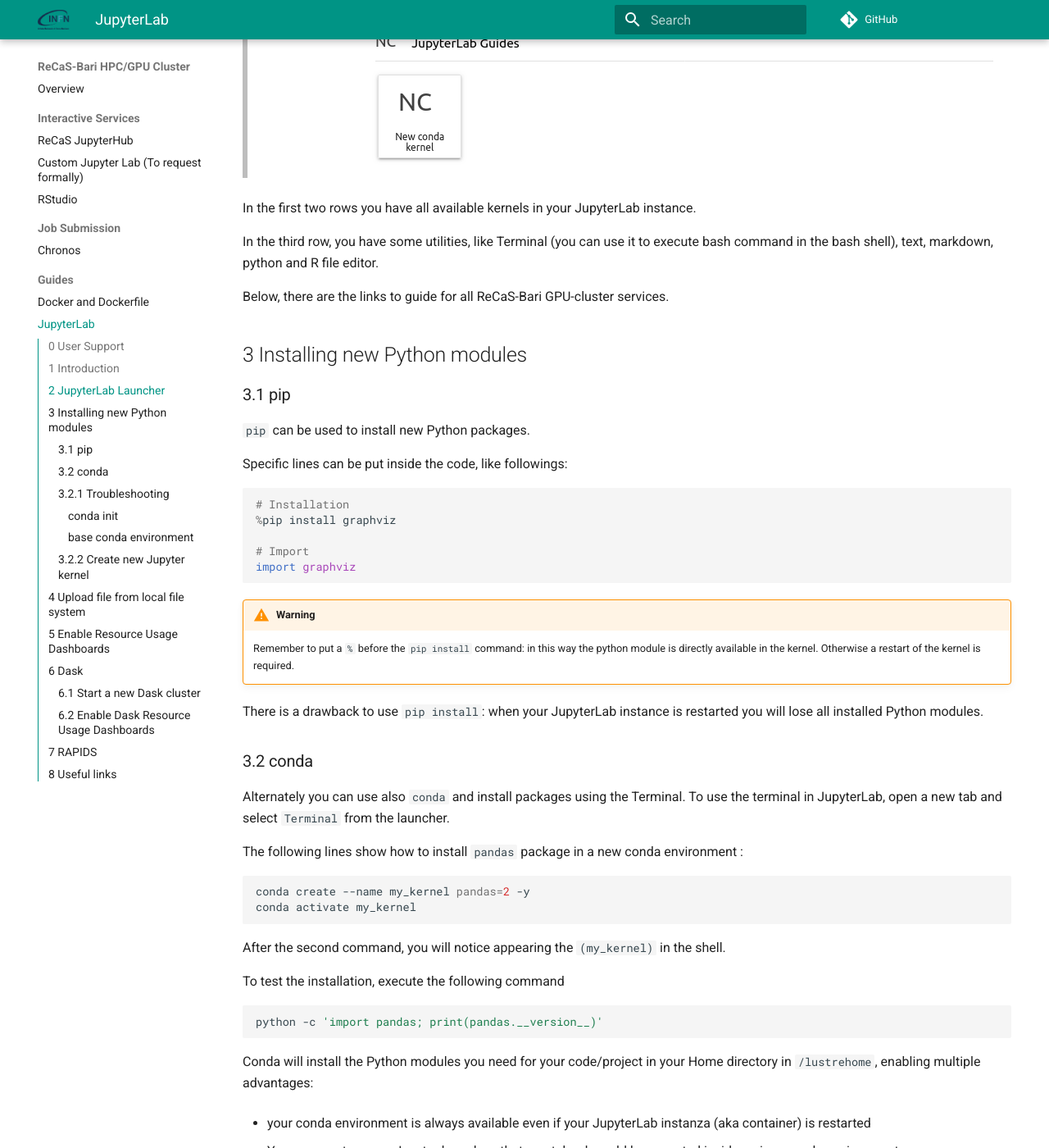
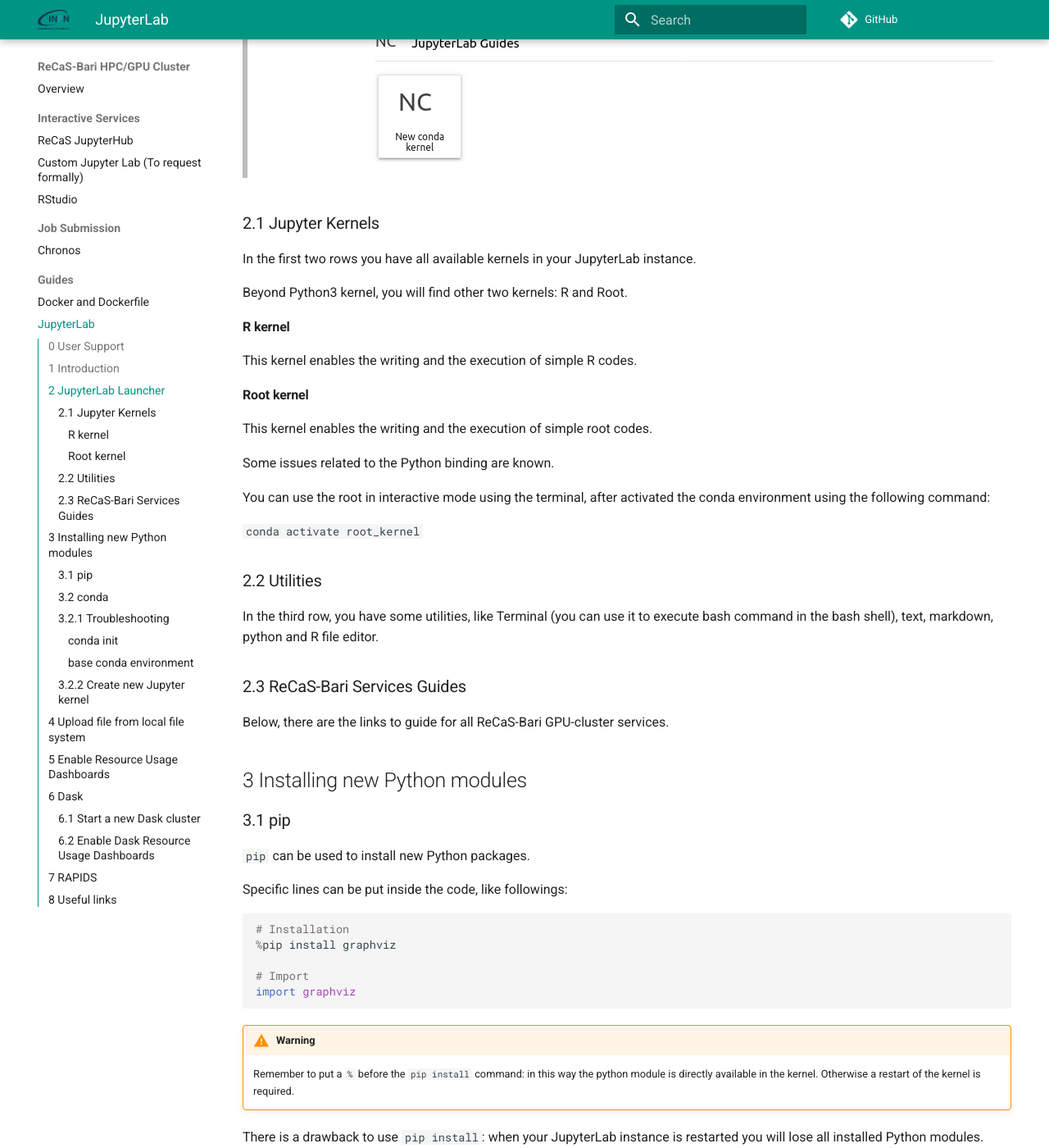
Before and after one commit to jvino/cluster-hpc-gpu-guides, an MkDocs documentation site: the page built from docs/guides/jupyter-lab.md, in a window 1280 px wide and 1400 px high, scrolled down 1663 px. Shown: the whole window at 82% size. Built offline with MkDocs 1.6.1 and Material for MkDocs 9.7.7, drawn with Linux system fonts in a browser that asks for light colours; comment, search, counter and statistics services are not loaded.

Commit message:
new JupyterHub guides

```diff
--- a/docs/guides/jupyter-lab.md
+++ b/docs/guides/jupyter-lab.md
@@ -24,9 +24,29 @@
 
 ![jupyterlab-launcher](images/jupyterlab-launcher.png)
 
+### 2.1 Jupyter Kernels
+
 In the first two rows you have all available kernels in your JupyterLab instance.
 
+Beyond Python3 kernel, you will find other two kernels: R and Root.
+
+#### R kernel
+This kernel enables the writing and the execution of simple R codes.
+
+#### Root kernel
+This kernel enables the writing and the execution of simple root codes.
+
+Some issues related to the Python binding are known.
+
+You can use the root in interactive mode using the terminal, after activated the conda environment using the following command:
+
+`conda activate root_kernel`
+
+### 2.2 Utilities
+
 In the third row, you have some utilities, like Terminal (you can use it to execute bash command in the bash shell), text, markdown, python and R file editor.
+
+### 2.3 ReCaS-Bari Services Guides
 
 Below, there are the links to guide for all ReCaS-Bari GPU-cluster services.
 
```
